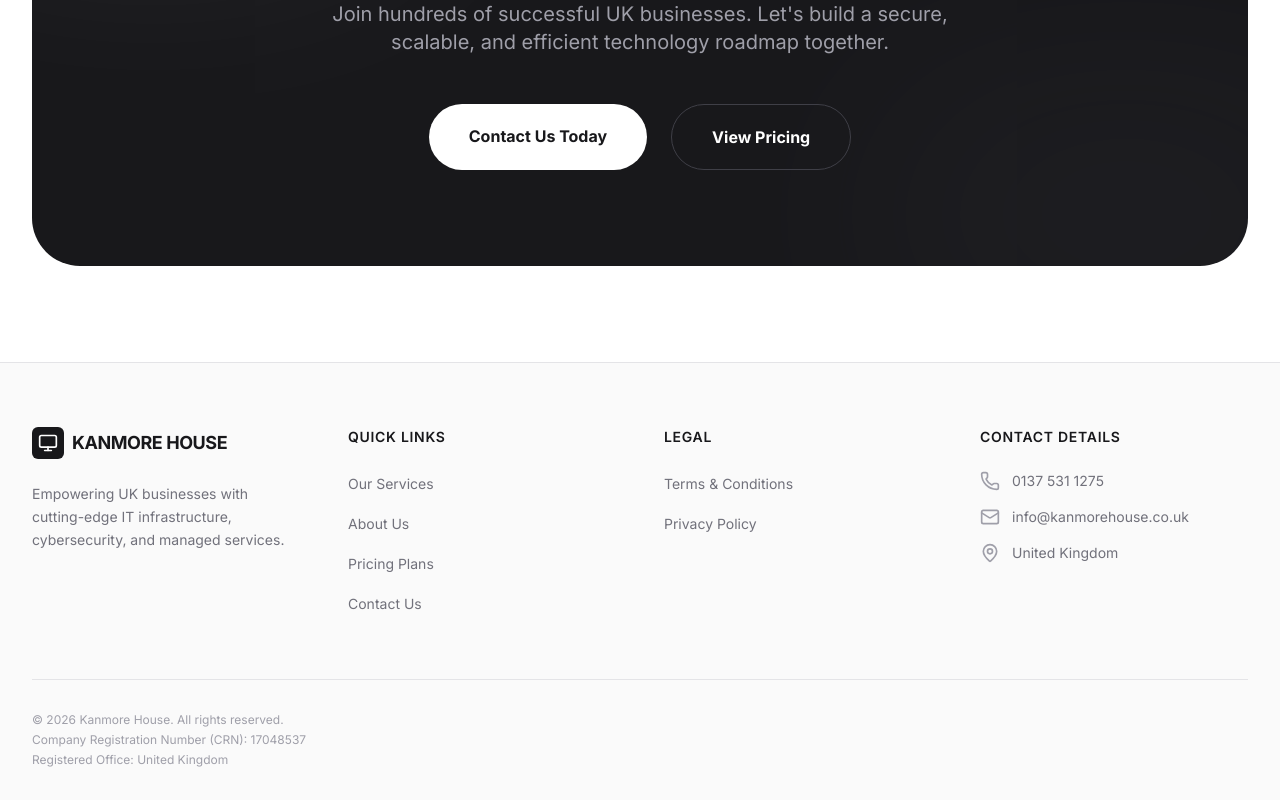
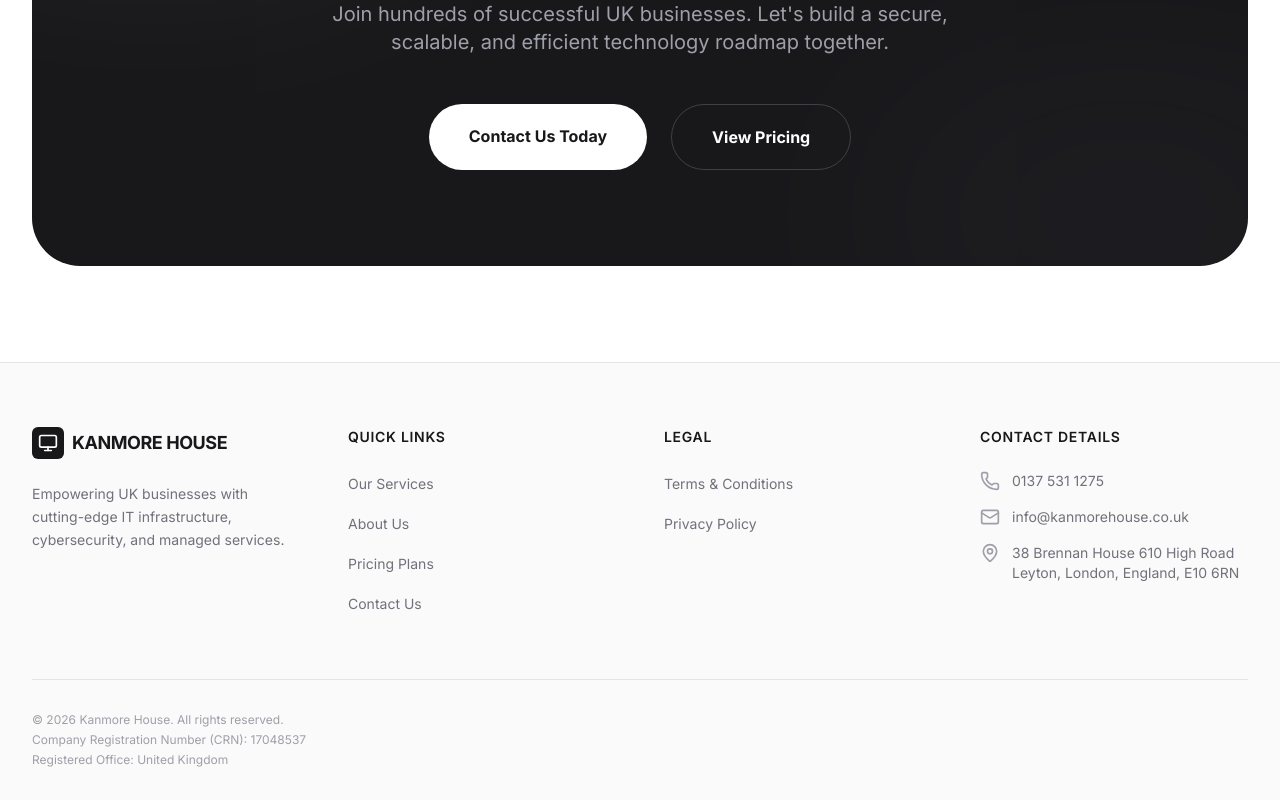
Before and after one commit to consultancy-outfit/100IT-SALESITES-001, a React (Vite) app: page / in a window 1280 px wide. Shown: the part 3533-4333 px from the top of the page. Built offline with nearby package versions, Linux system fonts and the light colour scheme.

Commit message:
update changes

```diff
--- a/src/components/Footer.tsx
+++ b/src/components/Footer.tsx
@@ -51,7 +51,7 @@ export default function Footer() {
               </li>
               <li className="flex items-start space-x-3">
                 <MapPin className="h-5 w-5 text-zinc-400 shrink-0" />
-                <span className="text-zinc-500 text-sm">United Kingdom</span>
+                <span className="text-zinc-500 text-sm">38 Brennan House 610 High Road Leyton, London, England, E10 6RN</span>
               </li>
             </ul>
           </div>
```
